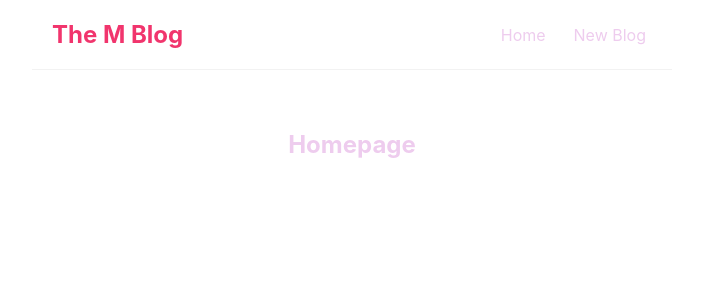
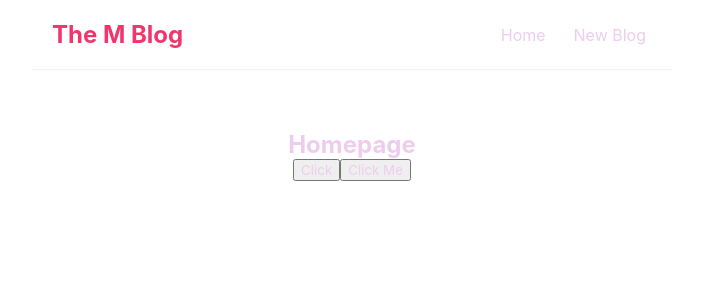
Before and after one commit to uimarshall/modern-react, a React (Create React App) app in the folder mblog/: page / in a window 1280 px wide. Shown: the top 300 px of the page, without its empty margins (288-991 px from the left). Built offline with nearby package versions, Linux system fonts and the light colour scheme.

Commit message:
Add click events

```diff
--- a/mblog/src/Home.js
+++ b/mblog/src/Home.js
@@ -1,9 +1,17 @@
 import React from "react";
 
 const Home = () => {
+	const handleClick = () => {
+		alert("Hello");
+	};
+	const handleClick2 = (name, e) => {
+		alert("Hello " + name, e.timeStamp);
+	};
 	return (
 		<div className="home">
 			<h2>Homepage</h2>
+			<button onClick={handleClick}>Click</button>
+			<button onClick={(e) => handleClick2("Marshall", e)}>Click Me</button>
 		</div>
 	);
 };
```
Also changed, not shown: 1 other file (tests, documents, lock files or other folders).
